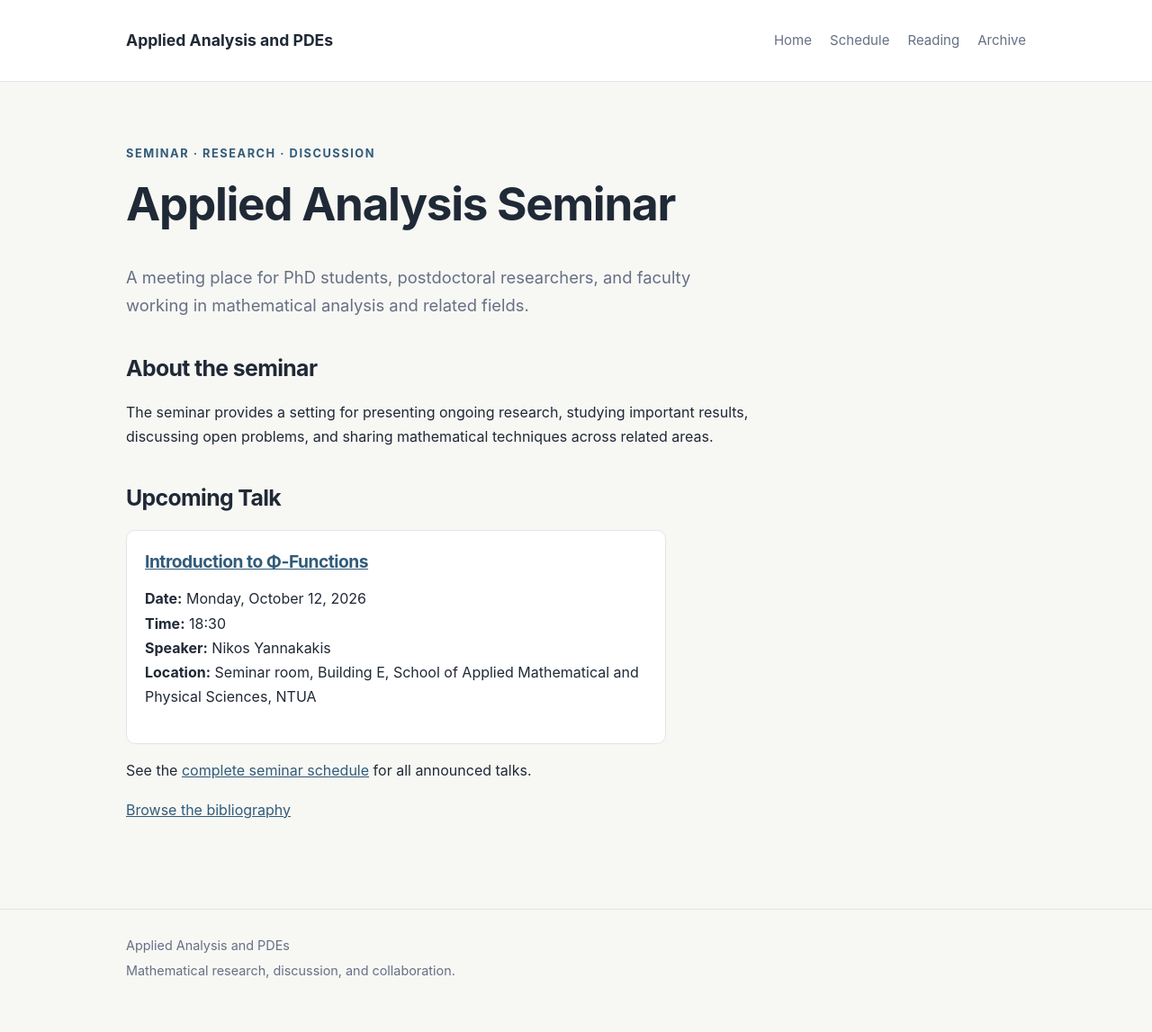
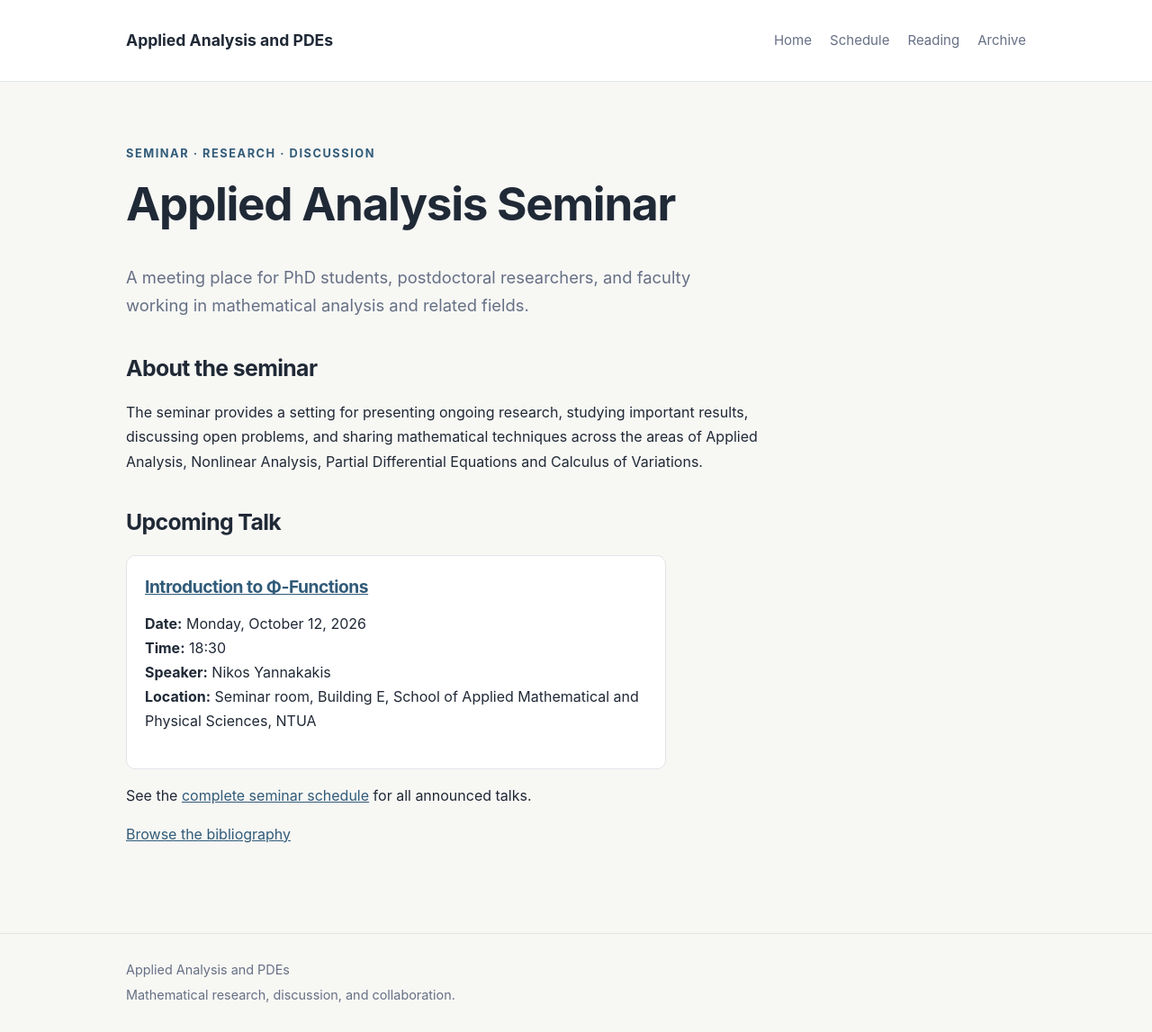
Before and after one commit to gvpantazis/math-seminar, a Jekyll site: the page built from index.md, in a window 1280 px wide. Shown: the whole page at 90% size. Built offline with Jekyll 4.4.1, drawn with Linux system fonts in a browser that asks for light colours; before the commit the page ends 1120 px from its top, so only the background shows below that.

Commit message:
Update index.md

```diff
--- a/index.md
+++ b/index.md
@@ -17,7 +17,8 @@ and faculty working in mathematical analysis and related fields.
 
 The seminar provides a setting for presenting ongoing research,
 studying important results, discussing open problems, and sharing
-mathematical techniques across related areas.
+mathematical techniques across the areas of Applied Analysis, Nonlinear
+Analysis, Partial Differential Equations and Calculus of Variations.
 
 ## Upcoming Talk
 
```
